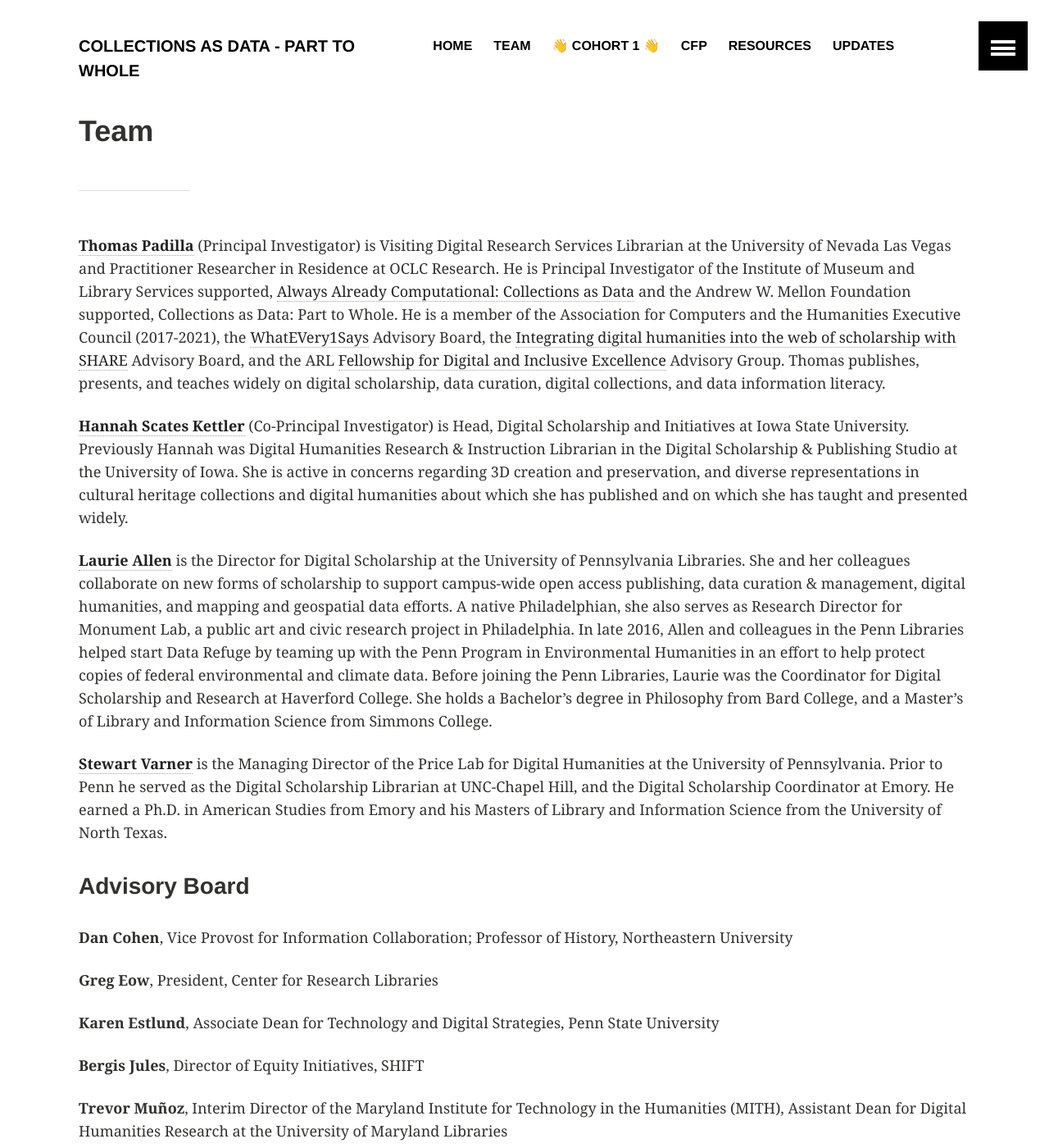
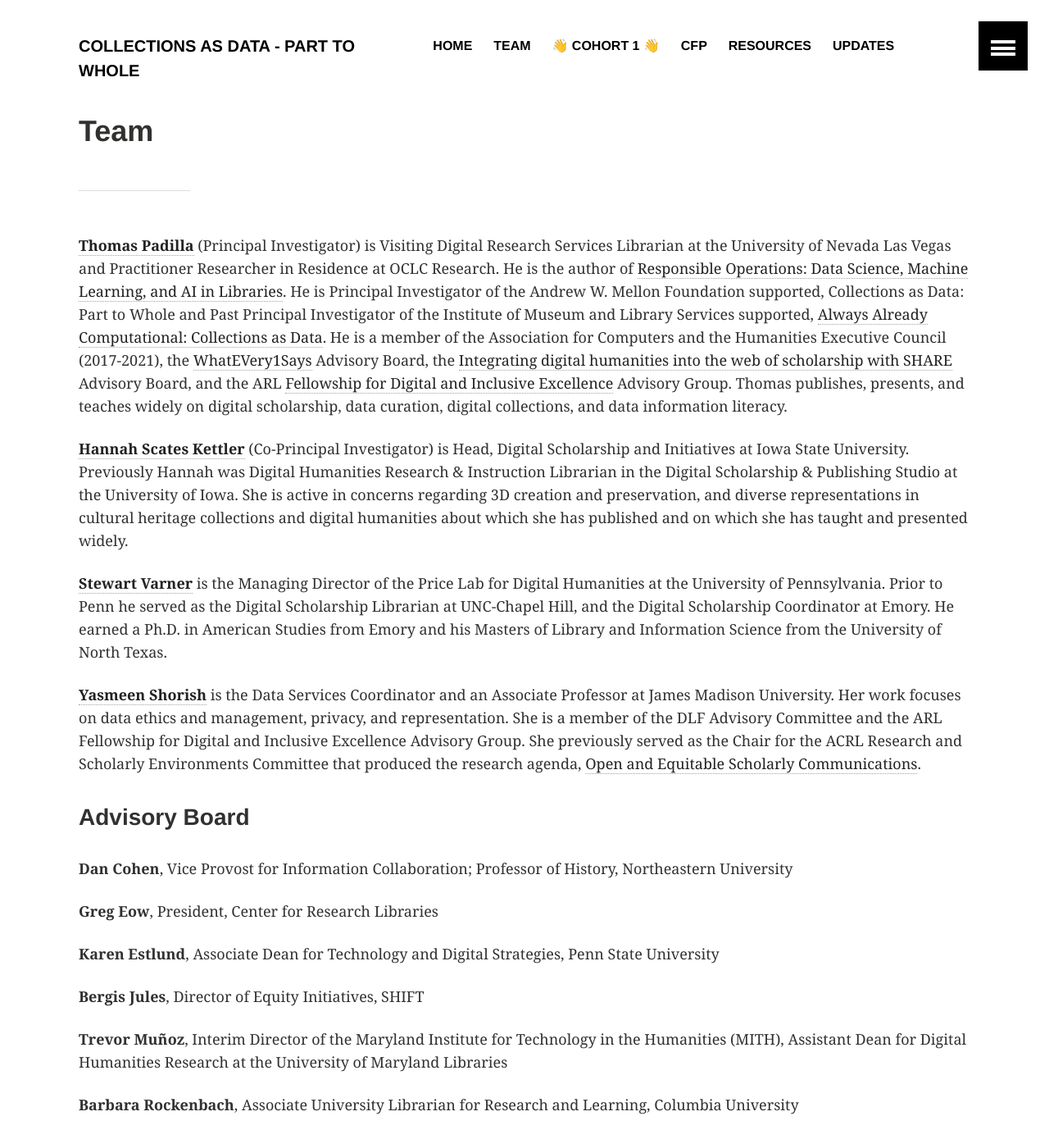
Before and after one commit to collectionsasdata/part2whole, a Jekyll site: the page built from team.md, in a window 1280 px wide and 1400 px high. Shown: the whole window at 82% size. Built offline with Jekyll 4.4.1, drawn with Linux system fonts in a browser that asks for light colours; some of the changed text lies outside the part shown.

Commit message:
Update team.md

```diff
--- a/team.md
+++ b/team.md
@@ -3,13 +3,13 @@ layout: archive
 title:  "Team"
 ---
 ---
-[**Thomas Padilla**](http://www.thomaspadilla.org/) (Principal Investigator) is Visiting Digital Research Services Librarian at the University of Nevada Las Vegas and Practitioner Researcher in Residence at OCLC Research. He is Principal Investigator of the Institute of Museum and Library Services supported, [Always Already Computational: Collections as Data](https://collectionsasdata.github.io/) and the Andrew W. Mellon Foundation supported, Collections as Data: Part to Whole. He is a member of the Association for Computers and the Humanities Executive Council (2017-2021), the [WhatEVery1Says](http://we1s.ucsb.edu/) Advisory Board, the [Integrating digital humanities into the web of scholarship with SHARE](https://osf.io/kx2cy/) Advisory Board, and the ARL [Fellowship for Digital and Inclusive Excellence](http://www.arl.org/focus-areas/diversity-equity-and-inclusion/fellowship-digital-inclusive-excellence) Advisory Group. Thomas publishes, presents, and teaches widely on digital scholarship, data curation, digital collections, and data information literacy.
+[**Thomas Padilla**](http://www.thomaspadilla.org/) (Principal Investigator) is Visiting Digital Research Services Librarian at the University of Nevada Las Vegas and Practitioner Researcher in Residence at OCLC Research. He is the author of [Responsible Operations: Data Science, Machine Learning, and AI in Libraries](http://oc.lc/responsibleoperations). He is Principal Investigator of the Andrew W. Mellon Foundation supported, Collections as Data: Part to Whole and Past Principal Investigator of the Institute of Museum and Library Services supported, [Always Already Computational: Collections as Data](https://collectionsasdata.github.io/). He is a member of the Association for Computers and the Humanities Executive Council (2017-2021), the [WhatEVery1Says](http://we1s.ucsb.edu/) Advisory Board, the [Integrating digital humanities into the web of scholarship with SHARE](https://osf.io/kx2cy/) Advisory Board, and the ARL [Fellowship for Digital and Inclusive Excellence](http://www.arl.org/focus-areas/diversity-equity-and-inclusion/fellowship-digital-inclusive-excellence) Advisory Group. Thomas publishes, presents, and teaches widely on digital scholarship, data curation, digital collections, and data information literacy.
 
 [**Hannah Scates Kettler**](https://hannahscateskettler.com/) (Co-Principal Investigator) is Head, Digital Scholarship and Initiatives at Iowa State University. Previously Hannah was Digital Humanities Research & Instruction Librarian in the Digital Scholarship & Publishing Studio at the University of Iowa. She is active in concerns regarding 3D creation and preservation, and diverse representations in cultural heritage collections and digital humanities about which she has published and on which she has taught and presented widely.
 
-[**Laurie Allen**](http://www.laurieallen.org/) is the Director for Digital Scholarship at the University of Pennsylvania Libraries. She and her colleagues collaborate on new forms of scholarship to support campus-wide open access publishing, data curation & management, digital humanities, and mapping and geospatial data efforts. A native Philadelphian, she also serves as Research Director for Monument Lab, a public art and civic research project in Philadelphia. In late 2016, Allen and colleagues in the Penn Libraries helped start Data Refuge by teaming up with the Penn Program in Environmental Humanities in an effort to help protect copies of federal environmental and climate data.  Before joining the Penn Libraries, Laurie was the Coordinator for Digital Scholarship and Research at Haverford College. She holds a Bachelor's degree in Philosophy from Bard College, and a Master's of Library and Information Science from Simmons College.
+[**Stewart Varner**](https://stewartvarner.com/) is the Managing Director of the Price Lab for Digital Humanities at the University of Pennsylvania. Prior to Penn he served as the Digital Scholarship Librarian at UNC-Chapel Hill, and the Digital Scholarship Coordinator at Emory. He earned a Ph.D. in American Studies from Emory and his Masters of Library and Information Science from the University of North Texas.
 
-[**Stewart Varner**](https://stewartvarner.com/) is the Managing Director of the Price Lab for Digital Humanities at the University of Pennsylvania. Prior to Penn he served as the Digital Scholarship Librarian at UNC-Chapel Hill, and the Digital Scholarship Coordinator at Emory. He earned a Ph.D. in American Studies from Emory and his Masters of Library and Information Science from the University of North Texas.
+[**Yasmeen Shorish**](http://www.laurieallen.org/) is the Data Services Coordinator and an Associate Professor at James Madison University. Her work focuses on data ethics and management, privacy, and representation. She is a member of the DLF Advisory Committee and the ARL Fellowship for Digital and Inclusive Excellence Advisory Group. She previously served as the Chair for the ACRL Research and Scholarly Environments Committee that produced the research agenda, [Open and Equitable Scholarly Communications](http://www.ala.org/acrl/publications/booksanddigitalresources/digital/oesc).
 
 ### Advisory Board
 
@@ -29,3 +29,7 @@ title:  "Team"
 
 
 **Barbara Rockenbach**, Associate University Librarian for Research and Learning, Columbia University
+
+### Past Members
+
+[**Laurie Allen**](http://www.laurieallen.org/) is Senior Innovation Specialist at the Library of Congress. Previously she was the Director for Digital Scholarship at the University of Pennsylvania Libraries. She and her colleagues collaborated on new forms of scholarship to support campus-wide open access publishing, data curation & management, digital humanities, and mapping and geospatial data efforts. A native Philadelphian, she also served as Research Director for Monument Lab, a public art and civic research project in Philadelphia. In late 2016, Allen and colleagues in the Penn Libraries helped start Data Refuge by teaming up with the Penn Program in Environmental Humanities in an effort to help protect copies of federal environmental and climate data.  Before joining the Penn Libraries, Laurie was the Coordinator for Digital Scholarship and Research at Haverford College. She holds a Bachelor's degree in Philosophy from Bard College, and a Master's of Library and Information Science from Simmons College.
```
